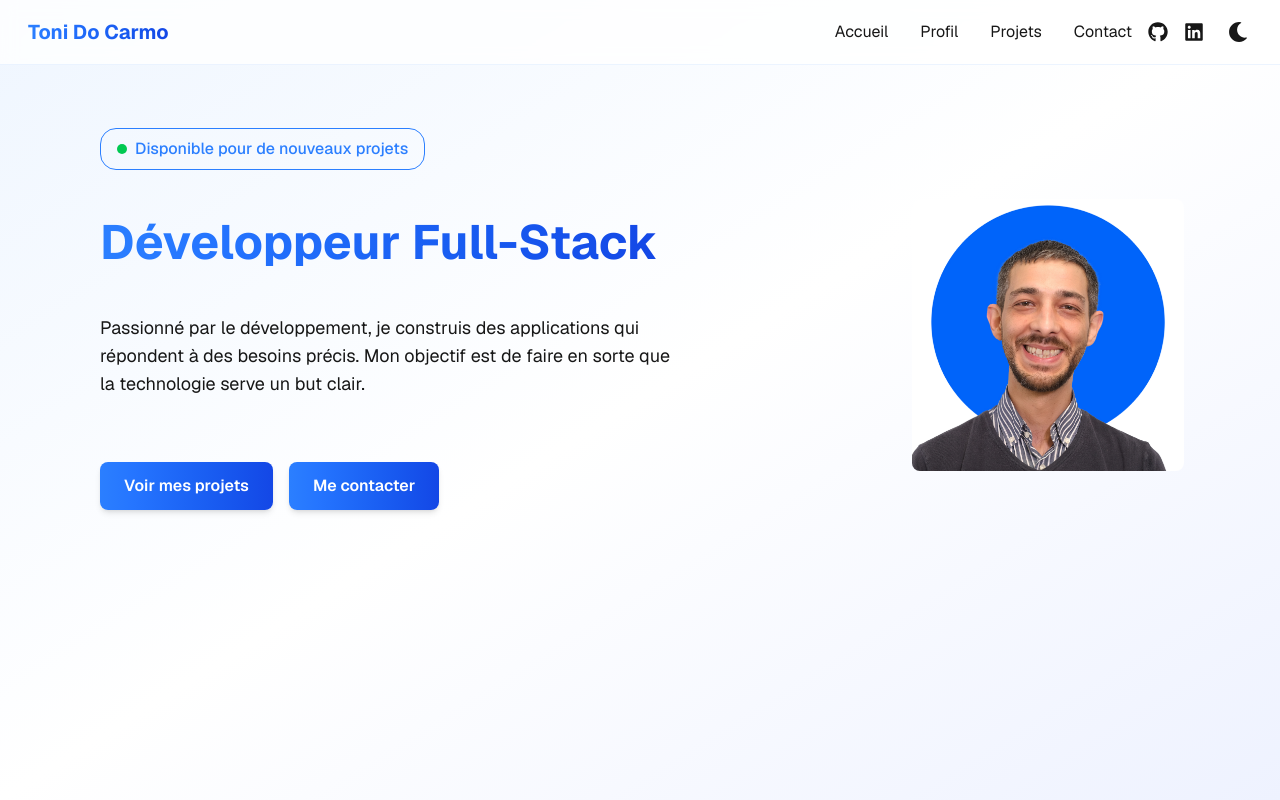
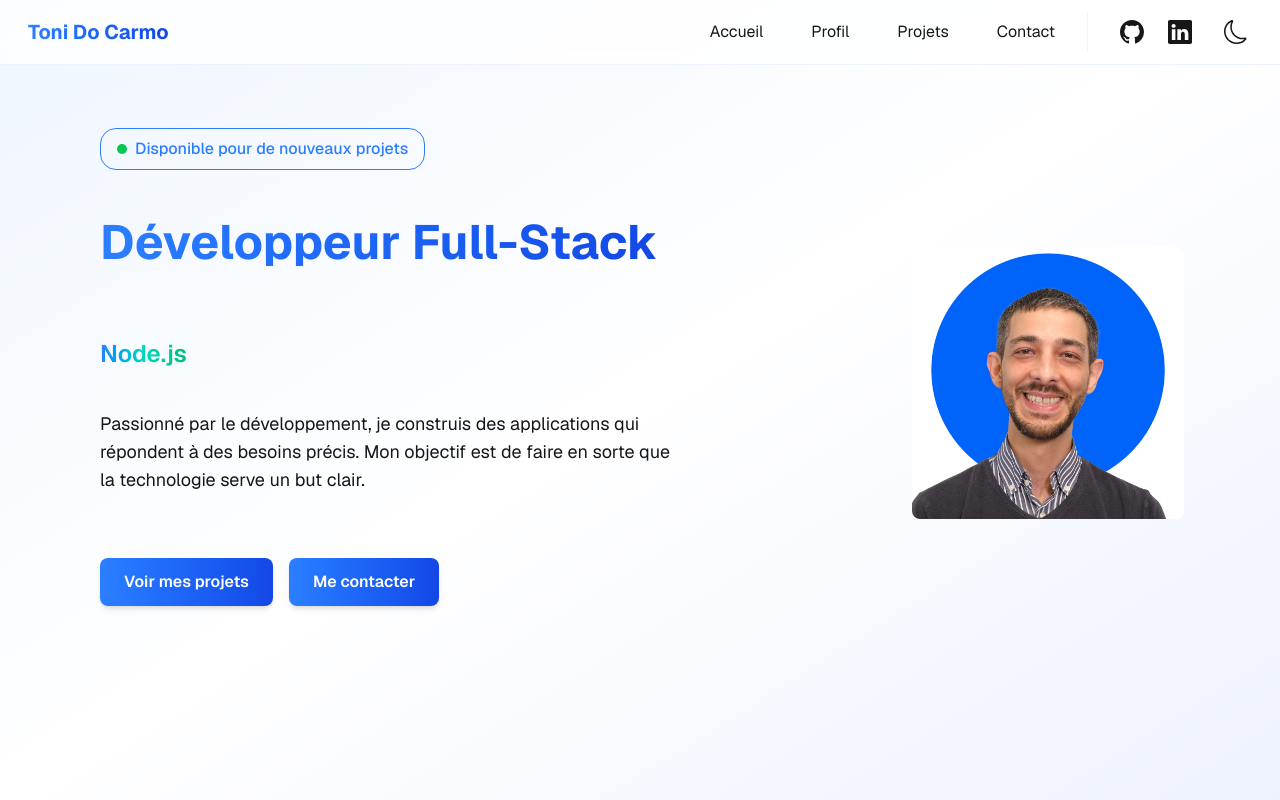
Before and after one commit to tdocarmo/portfolio, a Next.js app: page / in a window 1280 px wide. Shown: the top 800 px of the page. Built offline with nearby package versions, Linux system fonts and the light colour scheme.

Commit message:
feat: integrate TechScroller component into Home page and update Navbar icons for improved aesthetics

```diff
--- a/src/app/page.tsx
+++ b/src/app/page.tsx
@@ -2,6 +2,7 @@ import { ProfilTabs } from "@/components/ProfilTabs";
 import React from "react";
 import ContactForm from "@/components/ContactForm";
 import Image from "next/image";
+import { TechScroller } from "@/components/TechScroller";
 
 export default function Home() {
   return (
@@ -16,6 +17,7 @@ export default function Home() {
               <span className="text-blue-500 font-medium">Disponible pour de nouveaux projets</span>
             </div>
             <h1 className="text-4xl sm:text-5xl font-bold text-left bg-gradient-to-r from-blue-500 to-blue-700 bg-clip-text text-transparent hover:from-blue-600 hover:to-blue-800 transition-all duration-300">Développeur Full-Stack</h1>
+            <TechScroller />
             <p className="text-lg text-foreground/80 text-left">Passionné par le développement, je construis des applications qui répondent à des besoins précis. Mon objectif est de faire en sorte que la technologie serve un but clair.</p>
             <div className="flex gap-4 mt-4">
               <a
--- a/src/components/Navbar.tsx
+++ b/src/components/Navbar.tsx
@@ -3,6 +3,7 @@
 import { useTheme } from "next-themes";
 import { useEffect, useState } from "react";
 import { FaSun, FaMoon, FaGithub, FaLinkedin } from "react-icons/fa";
+import { BsGithub, BsLinkedin, BsSun, BsMoon } from "react-icons/bs";
 
 export function Navbar() {
   const [mounted, setMounted] = useState(false);
@@ -26,39 +27,39 @@ export function Navbar() {
           </div>
 
           {/* Liens de navigation */}
-          <div className="hidden md:flex items-center space-x-8 ml-auto mr-4">
-            <a href="#accueil" className="text-foreground/80 hover:text-foreground transition">Accueil</a>
-            <a href="#profil" className="text-foreground/80 hover:text-foreground transition">Profil</a>
-            <a href="#projets" className="text-foreground/80 hover:text-foreground transition">Projets</a>
-            <a href="#contact" className="text-foreground/80 hover:text-foreground transition">Contact</a>
+          <div className="hidden md:flex items-center space-x-12 ml-auto mr-8">
+            <a href="#accueil" className="text-foreground/80 hover:text-foreground transition font-normal">Accueil</a>
+            <a href="#profil" className="text-foreground/80 hover:text-foreground transition font-normal">Profil</a>
+            <a href="#projets" className="text-foreground/80 hover:text-foreground transition font-normal">Projets</a>
+            <a href="#contact" className="text-foreground/80 hover:text-foreground transition font-normal">Contact</a>
           </div>
 
           {/* Liens sociaux et thème */}
-          <div className="flex items-center space-x-4">
+          <div className="flex items-center space-x-6 border-l border-blue-200/30 dark:border-blue-800/30 pl-8">
             <a
               href="https://github.com/tdocarmo"
               target="_blank"
               rel="noopener noreferrer"
-              className="text-foreground/80 hover:text-foreground transition"
+              className="text-foreground/60 hover:text-foreground transition"
               aria-label="GitHub"
             >
-              <FaGithub className="w-5 h-5" />
+              <BsGithub className="w-6 h-6" />
             </a>
             <a
               href="https://www.linkedin.com/in/toni-do-carmo-ferreira/"
               target="_blank"
               rel="noopener noreferrer"
-              className="text-foreground/80 hover:text-foreground transition"
+              className="text-foreground/60 hover:text-foreground transition"
               aria-label="LinkedIn"
             >
-              <FaLinkedin className="w-5 h-5" />
+              <BsLinkedin className="w-6 h-6" />
             </a>
             <button
               onClick={() => setTheme(theme === "dark" ? "light" : "dark")}
-              className="p-2 rounded-lg text-foreground/80 hover:text-foreground transition"
+              className="p-2 rounded-lg text-foreground/60 hover:text-foreground transition"
               aria-label="Changer de thème"
             >
-              {theme === "dark" ? <FaSun className="w-5 h-5" /> : <FaMoon className="w-5 h-5" />}
+              {theme === "dark" ? <BsSun className="w-6 h-6" /> : <BsMoon className="w-6 h-6" />}
             </button>
           </div>
         </div>
--- /dev/null
+++ b/src/components/TechScroller.tsx
@@ -0,0 +1,48 @@
+"use client";
+
+import { useState, useEffect } from "react";
+
+const technologies = [
+  "React",
+  "Node.js",
+  "TypeScript",
+  "Next.js"
+];
+
+export function TechScroller() {
+  const [currentIndex, setCurrentIndex] = useState(0);
+  const [isTransitioning, setIsTransitioning] = useState(false);
+
+  useEffect(() => {
+    const interval = setInterval(() => {
+      setIsTransitioning(true);
+      setTimeout(() => {
+        setCurrentIndex((prevIndex) => (prevIndex + 1) % technologies.length);
+        setIsTransitioning(false);
+      }, 500); // Attendre que la sortie soit terminée
+    }, 3000); // Augmenté à 3 secondes pour plus de lisibilité
+
+    return () => clearInterval(interval);
+  }, []);
+
+  return (
+    <div className="h-12 flex items-center">
+      <div className="relative">
+        {technologies.map((tech, index) => (
+          <span
+            key={tech}
+            className={`absolute transition-all duration-700 ease-in-out text-2xl font-semibold
+              ${index === currentIndex
+                ? 'opacity-100 translate-y-0 bg-gradient-to-r from-blue-500 via-teal-400 to-emerald-500 bg-clip-text text-transparent'
+                : isTransitioning && index === (currentIndex - 1 + technologies.length) % technologies.length
+                ? 'opacity-0 translate-y-4'
+                : 'opacity-0 -translate-y-4'
+              }`}
+          >
+            {tech}
+          </span>
+        ))}
+      </div>
+    </div>
+  );
+}
```
